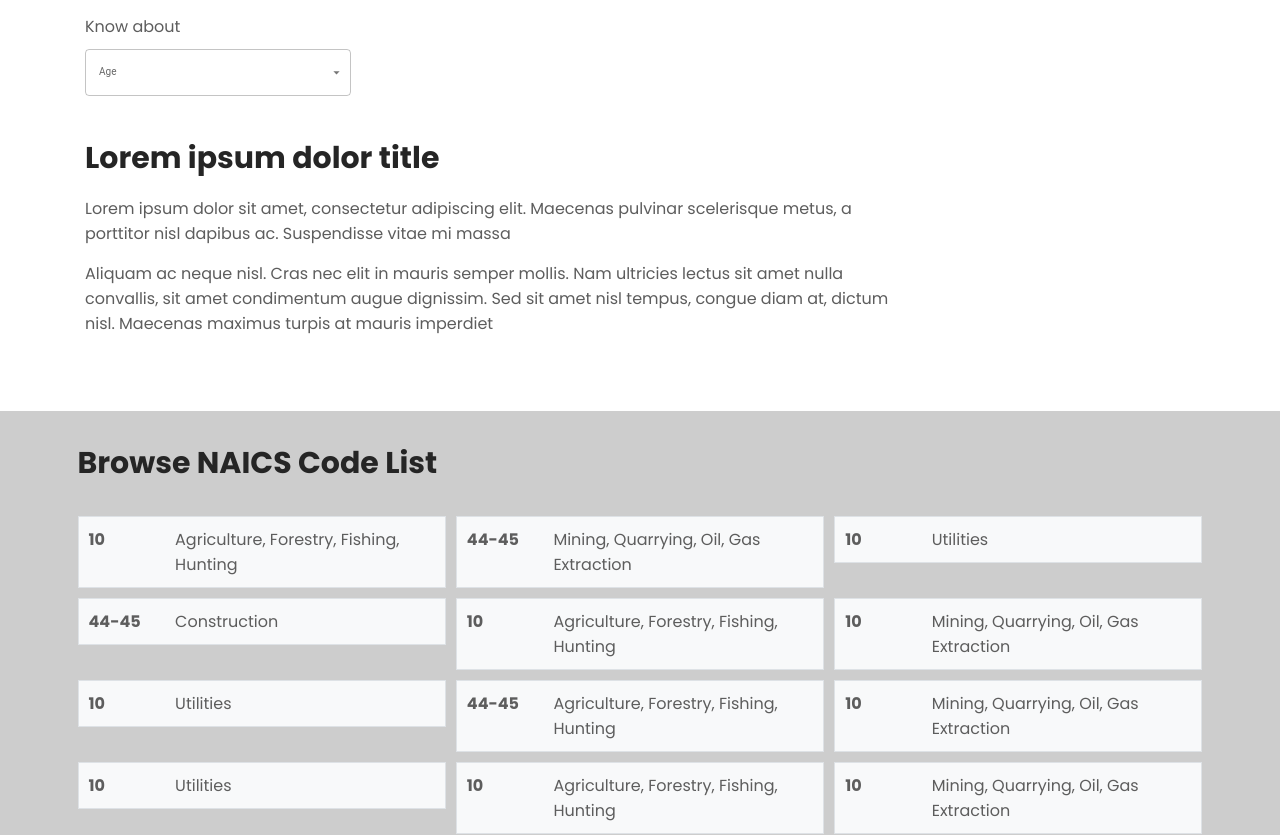
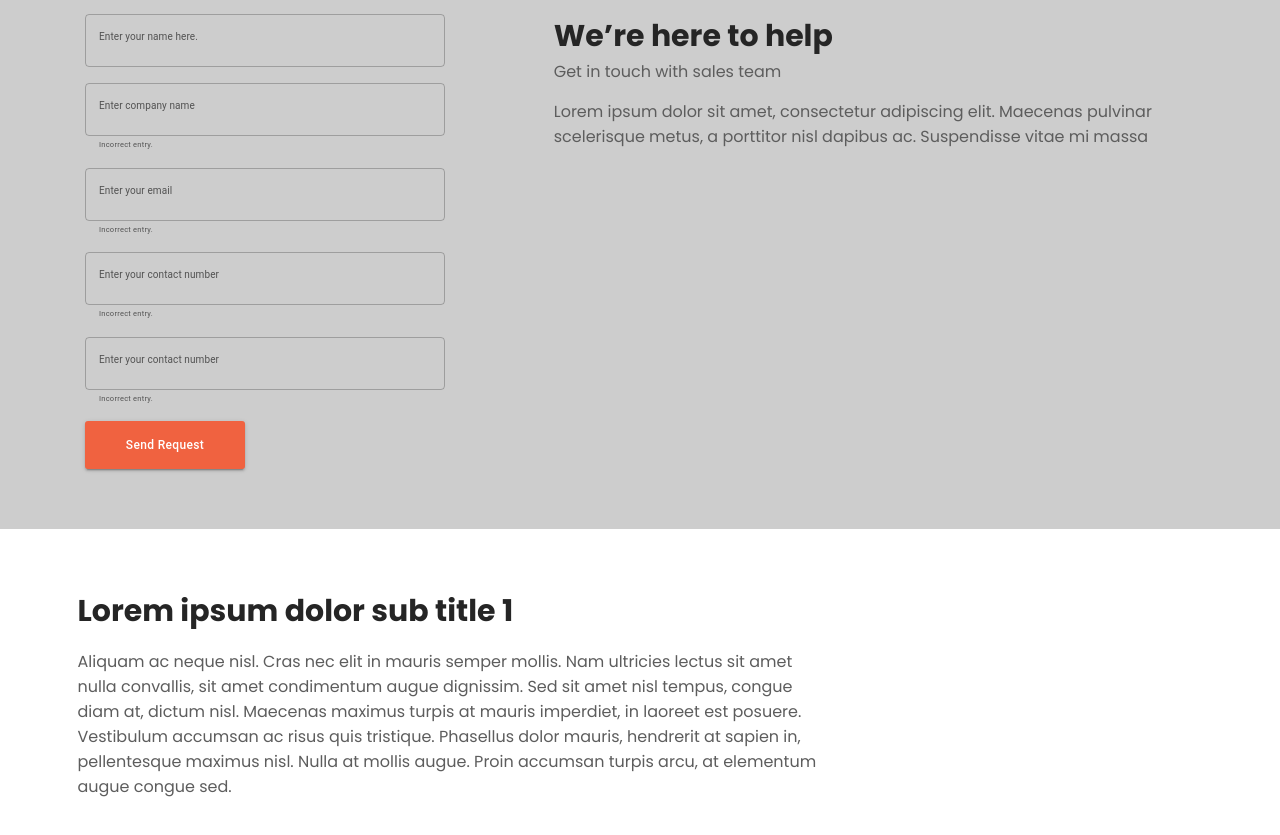
Before and after one commit to archanapd/new-industry-codes, a React (Create React App) app: page / in a window 1280 px wide. Shown: the part 500-1335 px from the top of the page. Built offline with nearby package versions, Linux system fonts and the light colour scheme.

Commit message:
contact ui

```diff
--- a/src/components/TextFields/TextFields.scss
+++ b/src/components/TextFields/TextFields.scss
@@ -0,0 +1,8 @@
+.box-outline  {
+    input {
+        font-size: 2rem;
+    }
+}
+.MuiInputBase-input {
+    font-size: 2rem;
+}
--- a/src/components/TextFields/TextFields.tsx
+++ b/src/components/TextFields/TextFields.tsx
@@ -7,27 +7,44 @@ export default function TextFields() {
     <Box
       component="form"
       sx={{
-        '& .MuiTextField-root': { m: 1, width: '25ch' }
+        '& .MuiTextField-root': { marginBottom: 2, width: '100%' }
       }}
       noValidate
       autoComplete="off"
     >
       <div>
         <TextField
-          error
           id="outlined-error"
-          label="Error"
-          defaultValue="Hello World"
+          label="Enter your name here."
+          placeholder='Enter your name here.'
+          style={{ fontSize: '2rem' }}
         />
         <TextField
-          error
           id="outlined-error-helper-text"
-          label="Error"
-          defaultValue="Hello World"
+          label="Enter company name"
           helperText="Incorrect entry."
+          placeholder='Enter company name'
+        />
+        <TextField
+          id="outlined-error-helper-text"
+          label="Enter your email"
+          helperText="Incorrect entry."
+          placeholder='Enter your email'
+        />
+        <TextField
+          id="outlined-error-helper-text"
+          label="Enter your contact number"
+          helperText="Incorrect entry."
+          placeholder='Enter your contact number'
+        />
+        <TextField
+          id="outlined-error-helper-text"
+          label="Enter your contact number"
+          helperText="Incorrect entry."
+          placeholder='Enter your contact number'
         />
       </div>
-      <div>
+      {/* <div>
         <TextField
           error
           id="filled-error"
@@ -60,7 +77,7 @@ export default function TextFields() {
           helperText="Incorrect entry."
           variant="standard"
         />
-      </div>
+      </div> */}
     </Box>
   );
 }
--- a/src/router/route.tsx
+++ b/src/router/route.tsx
@@ -5,11 +5,13 @@ import Search from 'views/SearchResults';
 import About from 'views/About';
 import CodeConversion from 'views/CodeConversion';
 import CodeSystem from 'views/CodeSystem';
+import Contact from 'views/Contact';
 
 const AppRouter = (props: any) => {
   return (
     <BrowserRouter>
       <Routes>
+        <Route path="" element={<Contact />} />
         <Route path="" element={<CodeSystem />} />
         <Route path="" element={<CodeConversion />} />
         <Route path="" element={<About />} />
--- a/src/scss/pages.scss
+++ b/src/scss/pages.scss
@@ -162,3 +162,8 @@ h4 {
     }
   }
 }
+.contact-block {
+  input[type="text"] {
+    font-size: 1.4rem;
+  }
+}
--- a/src/views/Contact.tsx
+++ b/src/views/Contact.tsx
@@ -1,13 +1,102 @@
 import React from 'react';
 
-import { Container, Box } from '@mui/material';
+import { Container, Box, Button } from '@mui/material';
+import NavBar from 'components/Navbar/NavBar';
+import Footer from 'components/Footer/Footer';
+import ArrowBackIcon from '@mui/icons-material/ArrowBack';
+import OutlinedInput from '@mui/material/OutlinedInput';
+import FormControl, { useFormControl } from '@mui/material/FormControl';
+import TextFields from 'components/TextFields/TextFields';
 
 export default function Contact(props: any) {
   return (
-    <div className="App">
-      <Container maxWidth="md">
-        <Box sx={{ bgcolor: 'white', height: '1000px' }}>About</Box>
-      </Container>
+    <div className="App inner-pages">
+      <NavBar className="inner-header" />
+      <Box sx={{ bgcolor: '#fff', paddingTop: '94px' }}>
+        <section className="inner-banner">
+          <div className="container py-5">
+            <div className="inner-banner-wrap d-flex flex-column  justify-content-center align-items-center">
+              <h2 className='mb-3'>Contact</h2>
+              <a href=""><ArrowBackIcon className='lnk-back-icon' /> Back to Home</a>
+            </div>
+          </div>
+        </section>
+        <main className='pb-5'>
+          <section className="bg-grey contact-block py-5">
+            <div className="container px-4 py-5">
+              <div className="row">
+                <div className="col-md-4 mb-5 mb-md-0">
+                  <TextFields />
+                  <Button
+                    style={{
+                      backgroundColor: '#f06240',
+                      borderRadius: '3px',
+                      minWidth: '160px',
+                      minHeight: '48px',
+                      textTransform: 'none',
+                      fontSize: '1.2rem'
+                    }}
+                    variant="contained"
+                  >
+                    Send Request
+                  </Button>
+                  {/*
+                  <FormControl sx={{ width: '100%' }}>
+                     <OutlinedInput
+                      className="box-outline mb-4"
+                      fullWidth
+                      placeholder="Enter your name here."
+                    />
+                    <OutlinedInput
+                      className="box-outline mb-4"
+                      fullWidth
+                      placeholder="Enter company name"
+                    />
+                    <OutlinedInput
+                      className="box-outline mb-4"
+                      fullWidth
+                      placeholder="Enter your email"
+                    />
+                    <OutlinedInput
+                      className="box-outline mb-4"
+                      fullWidth
+                      placeholder="Enter your contact number"
+                    />
+                    <OutlinedInput
+                      className="box-outline mb-4"
+                      fullWidth
+                      placeholder="Describe your request here."
+                    />
+
+                  </FormControl>*/}
+                </div>
+                <div className="col-md-7 ms-md-auto">
+                  <h2 className="block-title">We’re here to help</h2>
+                  <p>Get in touch with sales team</p>
+                  <p>Lorem ipsum dolor sit amet, consectetur adipiscing elit. Maecenas pulvinar scelerisque metus, a porttitor nisl dapibus ac. Suspendisse vitae mi massa</p>
+                </div>
+              </div>
+
+
+            </div>
+          </section>
+          <section className="container py-5 my-5">
+            <div className="row pb-5">
+              <div className="col-md-8">
+                <h2 className="block-title mb-4">Lorem ipsum dolor sub title 1</h2>
+                <p>Aliquam ac neque nisl. Cras nec elit in mauris semper mollis. Nam ultricies lectus sit amet nulla convallis, sit amet condimentum augue dignissim. Sed sit amet nisl tempus, congue diam at, dictum nisl. Maecenas maximus turpis at mauris imperdiet, in laoreet est posuere. Vestibulum accumsan ac risus quis tristique. Phasellus dolor mauris, hendrerit at sapien in, pellentesque maximus nisl. Nulla at mollis augue. Proin accumsan turpis arcu, at elementum augue congue sed.</p>
+              </div>
+            </div>
+            <div className="row">
+              <div className="col-md-8">
+                <h2 className="block-title mb-4">Lorem ipsum dolor sub title 1</h2>
+                <p>Aliquam ac neque nisl. Cras nec elit in mauris semper mollis. Nam ultricies lectus sit amet nulla convallis, sit amet condimentum augue dignissim. Sed sit amet nisl tempus, congue diam at, dictum nisl. Maecenas maximus turpis at mauris imperdiet, in laoreet est posuere. Vestibulum accumsan ac risus quis tristique. Phasellus dolor mauris, hendrerit at sapien in, pellentesque maximus nisl. Nulla at mollis augue. Proin accumsan turpis arcu, at elementum augue congue sed.</p>
+              </div>
+            </div>
+          </section>
+        </main>
+      </Box>
+      <Footer />
     </div>
   );
 }
```
